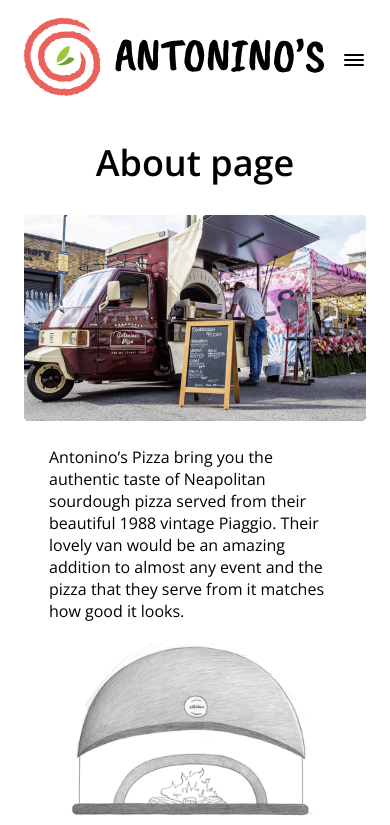
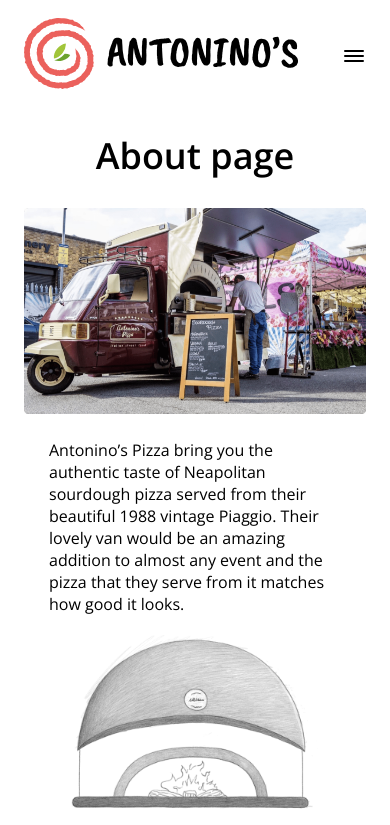
Before and after one commit to WebTerminator/antoninospizza, a Next.js app: page /about in a window 390 px wide. Shown: the top 825 px of the page. Built offline with nearby package versions, Linux system fonts and the light colour scheme.

Commit message:
logo size fixed on mobile

```diff
--- a/components/Header.tsx
+++ b/components/Header.tsx
@@ -24,7 +24,7 @@
     <header className={header}>
       {isMobileNavVisible && <MobileNav toggleNav={setIsMobileNavVisible} />}
 
-      <div>
+      <div className="logo-wrapper">
         <img src="Logo.svg" alt="Antonino's pizza logo" />
       </div>
 
--- a/pages/_app.tsx
+++ b/pages/_app.tsx
@@ -4,7 +4,6 @@
 import { Footer } from "@/components/Footer";
 
 export default function App({ Component, pageProps }: AppProps) {
-  console.log("pageProps: ", pageProps);
   return (
     <div className="container">
       <Header />
--- a/styles/globals.css
+++ b/styles/globals.css
@@ -64,6 +64,10 @@
 
 a {
   color: var(--primary-black);
+}
+
+.logo-wrapper {
+  max-width: 80%;
 }
 
 .container-small {
@@ -148,4 +152,8 @@
   h3 {
     font-size: 36px;
   }
+
+  .logo-wrapper {
+    max-width: 100%;
+  }
 }
```
